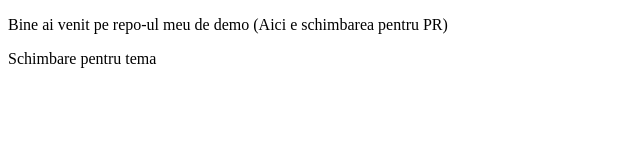
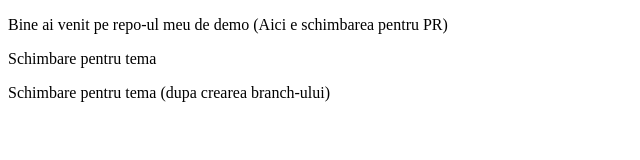
Before and after one commit to AlexDuminica/demo-git-github, a plain HTML site: page index.html in a window 1280 px wide. Shown: the whole page, without its empty margins (0-640 px from the left). Drawn offline with Linux system fonts and the light colour scheme.

Commit message:
adding p to new branch

```diff
--- a/index.html
+++ b/index.html
@@ -8,5 +8,6 @@
   <body>
     <p>Bine ai venit pe repo-ul meu de demo (Aici e schimbarea pentru PR)</p>
     <p>Schimbare pentru tema</p>
+    <p>Schimbare pentru tema (dupa crearea branch-ului)</p>
   </body>
 </html>
```
